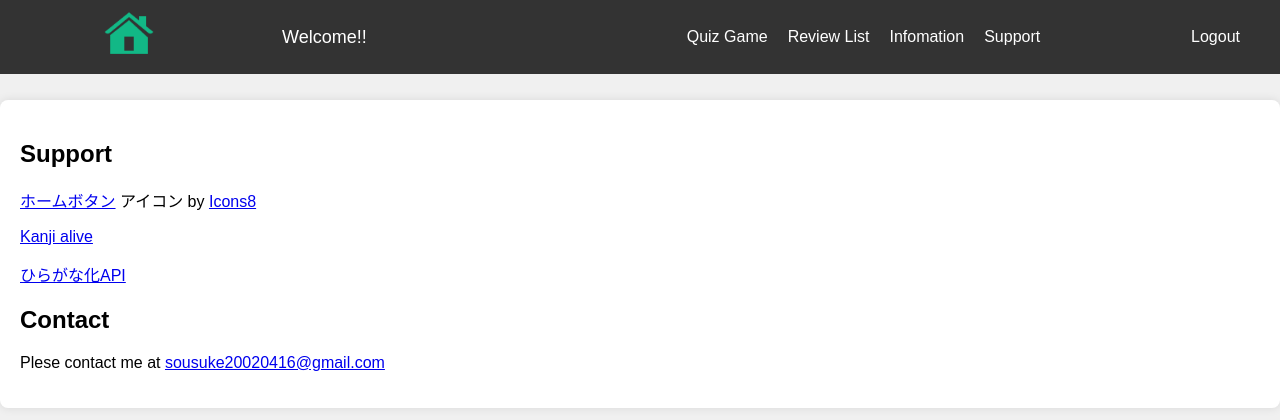
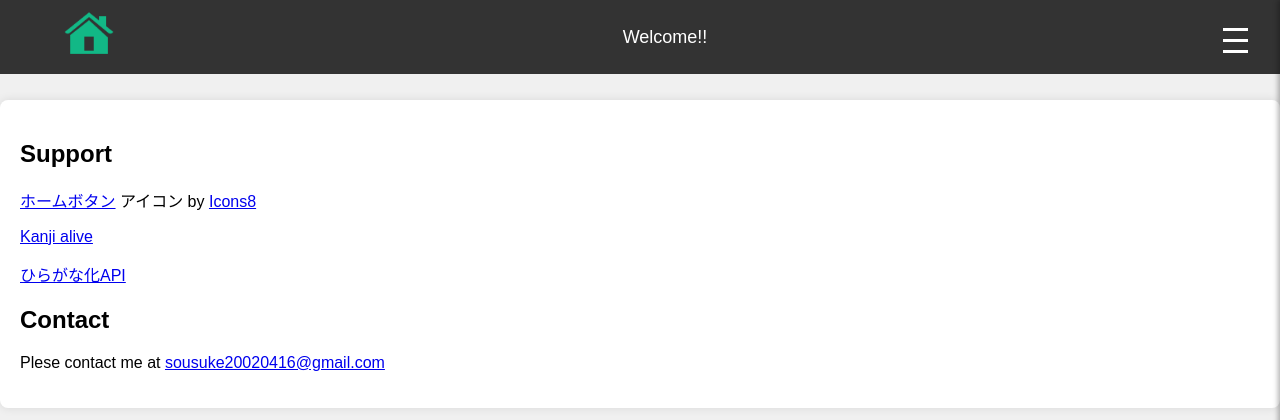
Before and after one commit to S-Rakant/KanjiWebApplication, a Flask app: template flask_app/templates/support.html in a window 1280 px wide. Shown: the top 420 px of the page. Run offline with Flask 3, Linux system fonts and the light colour scheme; the template is opened without the code that fills it, so the values that code supplies are empty; parts of the project's set-up code (start-up, migrations or seed data) failed here and were passed over; some libraries are stand-ins or nearby versions.

Commit message:
add humberger menu

```diff
--- a/flask_app/init.py
+++ b/flask_app/__init__.py
@@ -35,7 +35,7 @@ def create_app():
     app.register_blueprint(manage_blueprint)
 
 app = Flask(__name__)
-app.config.from_object(Config) #fordeploy
+app.config.from_object(LocalConfig) #fordeploy
 
 # set_logger()
 # logger = getLogger(__name__)
--- a/flask_app/auth.py
+++ b/flask_app/auth.py
@@ -1,6 +1,6 @@
 from flask import Blueprint, request, render_template, flash, redirect, url_for, session
 import sqlalchemy
-from .init import login_manager
+from . import login_manager
 from flask_login import login_required, login_user, logout_user, current_user
 from flask import session, abort
 from flask_wtf.csrf import CSRFError
@@ -10,7 +10,7 @@ from .forms import RegistrationForm, LoginForm
 from .models import User
 from .local_config import LocalConfig
 
-from .init import db
+from . import db
 from .myLogger import getLogger
 
 auth = Blueprint('auth', __name__, url_prefix='/auth')
--- a/flask_app/func.py
+++ b/flask_app/func.py
@@ -1,4 +1,4 @@
-from .init import db
+from . import db
 
 from flask import Blueprint, jsonify, abort, session, request
 from flask_login import current_user, login_required
--- a/flask_app/main.py
+++ b/flask_app/main.py
@@ -1,4 +1,4 @@
-from .init import db
+from . import db
 
 
 from flask import render_template, request, abort
--- a/flask_app/manage.py
+++ b/flask_app/manage.py
@@ -3,7 +3,7 @@ from flask_login import current_user, login_required
 from flask_wtf.csrf import CSRFError
 from .models import Ranking, Review
 from datetime import datetime
-from .init import db
+from . import db
 
 import sqlalchemy
 import ast
--- a/flask_app/models.py
+++ b/flask_app/models.py
@@ -3,7 +3,7 @@ from datetime import datetime
 from werkzeug.security import generate_password_hash, check_password_hash
 
 
-from .init import db
+from . import db
 
 class User(db.Model, UserMixin):
     __tablename__ = 'user'
--- a/flask_app/static/css/navigation.css
+++ b/flask_app/static/css/navigation.css
@@ -17,26 +17,17 @@ header {
     z-index: 1000;
 }
 
-nav {
+#home_and_login {
     display: flex;
+    align-items: center;
     justify-content: space-between;
-    align-items: center;
     max-width: 1200px;
     margin: 0 auto;
+    padding: 0 1rem;
 }
 
-.home_and_login {
-    display: flex;
-    align-items: center;
-}
-
-.home_and_login .home_and_login {
-    position: relative;
-    z-index: 10;
-}
-
-.home_and_login div {
-    margin: 0 4rem;
+#home_and_login div {
+    margin: 0 2%;
 }
 
 .user_name {
@@ -47,11 +38,6 @@ nav {
 
 .user_name p {
     margin: 0;
-}
-
-.user_name .current_userName {
-    margin-left: 1rem;
-    margin-right: 15rem;
 }
 
 .logout {
@@ -68,17 +54,6 @@ nav {
     text-decoration: underline;
 }
 
-.navbar {
-    list-style-type: none;
-    margin: 0;
-    padding: 0;
-    display: flex;
-}
-
-.navbar li {
-    margin-right: 20px;
-}
-
 .navbar a {
     color: white;
     text-decoration: none;
@@ -88,3 +63,73 @@ nav {
 .navbar a:hover {
     text-decoration: underline;
 }
+
+/* Hamburger Menu Button Styles */
+.drawer_btn {
+    display: flex;
+    flex-direction: column; /* Arrange lines vertically */
+    justify-content: center;
+    align-items: center;
+    width: 50px;
+    height: 50px;
+    cursor: pointer;
+    position: absolute; /* Positioned absolutely */
+    z-index: 2000; /* Ensure it's on top */
+    right: 20px; /* Position it to the right */
+    top: 15px; /* Position it at the top */
+}
+
+/* Hamburger lines */
+.humberger-content {
+    width: 25px;
+    height: 3px;
+    background: white;
+    margin: 4px 0; /* Space between lines */
+}
+
+/* Navigation menu styles */
+.drawer_nav {
+    position: fixed;
+    top: 0;
+    right: 0;
+    height: 100vh;
+    width: 250px;
+    background-color: #333;
+    color: white;
+    transform: translateX(100%);
+    transition: transform 0.3s ease;
+    padding-top: 60px;
+    box-shadow: -2px 0 5px rgba(0, 0, 0, 0.3); /* Optional shadow for better visibility */
+    z-index: 1000; /* Ensure it's below the hamburger button */
+}
+
+.drawer_nav ul {
+    list-style: none;
+    padding: 0;
+    margin: 0;
+}
+
+.drawer_nav li {
+    padding: 15px 20px;
+    border-bottom: solid #f0f0f0 2px;
+}
+
+.drawer_nav a {
+    color: white;
+    text-decoration: none;
+    font-size: 18px;
+    display: block;
+}
+
+.drawer_nav a:hover {
+    text-decoration: underline;
+}
+
+/* Toggle drawer visibility */
+#drawer-toggle {
+    display: none;
+}
+
+#drawer-toggle:checked + .drawer_btn + .drawer_nav {
+    transform: translateX(0);
+}
--- a/flask_app/templates/navigation.html
+++ b/flask_app/templates/navigation.html
@@ -1,17 +1,32 @@
-<div class="home_and_login">
+<html lang="ja">
+    <head>
+        <meta charset="UTF-8">
+    </head>
+    <body>
+        <div id="home_and_login">
             <div class="home">
                 <a href="{{ url_for('main.index') }}"><img src="../static/img/Home_icon.png" height="50px" width="50px" alt="HOME"></a>
             </div>
             <div class="user_name">
                 <p>Welcome!!<span class="current_userName">{{ current_user.username }}</span></p>
             </div>
+            <div class="header_inner">
+                <input type="checkbox" id="drawer-toggle" />
+                <label for="drawer-toggle" class="drawer_btn">
+                    <span class="humberger-content"></span>
+                    <span class="humberger-content"></span>
+                    <span class="humberger-content"></span>
+                </label>
+                <nav class="drawer_nav">
                     <ul class="navbar">
                         <li><a href="{{ url_for('main.index') }}">Quiz Game</a></li>
                         <li><a href="{{ url_for('main.review') }}">Review List</a></li>
                         <li><a href="{{ url_for('main.infomation') }}">Infomation</a></li>
                         <li><a href="{{ url_for('main.support') }}">Support</a></li>
+                        <li class="logout"><a href="{{ url_for('auth.logout') }}">Logout</a></li>
                     </ul>
+                </nav>
             </div>
-<div class="logout">
-    <a href="{{ url_for('auth.logout') }}">Logout</a>
         </div>
+    </body>
+</html>
```
Also changed, not shown: flask_app/local_config.py (+6 -6 lines), flask_app/static/js/navigation.js (added, +16 -0 lines), 3 other files. Lines whose indentation alone changed are shown as unchanged.
